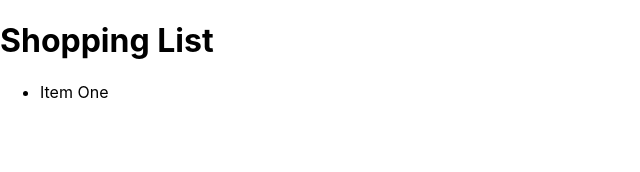
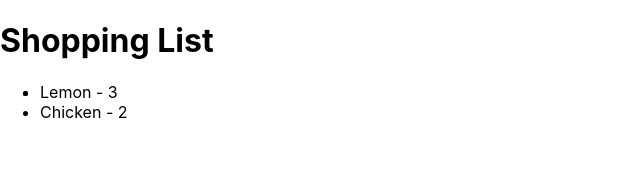
Before and after one commit to hammyhammer/learning-typescript-react, a React (Create React App) app in the folder shopping-list/: page / in a window 1280 px wide. Shown: the top 172 px of the page, without its empty margins (0-640 px from the left). Built offline with nearby package versions, Linux system fonts and the light colour scheme.

Commit message:
hardcoded data

```diff
--- a/shopping-list/src/components/ShoppingList.tsx
+++ b/shopping-list/src/components/ShoppingList.tsx
@@ -2,12 +2,21 @@
 import { JsxAttribute } from 'typescript'
 
 export default function ShoppingList(): JSX.Element {
+  const items = [
+    { id: 1, product: "Lemon", quantity: 3 },
+    { id: 2, product: "Chicken", quantity: 2 },
+  ];
+
   return (
     <div>
       <h1>Shopping List</h1>
       <ul>
         <li>
-          Item One
+          {items.map((item) => (
+            <li key={item.id}>
+              {item.product} - {item.quantity}
+            </li>
+          ))}
         </li>
       </ul>
     </div>
```
